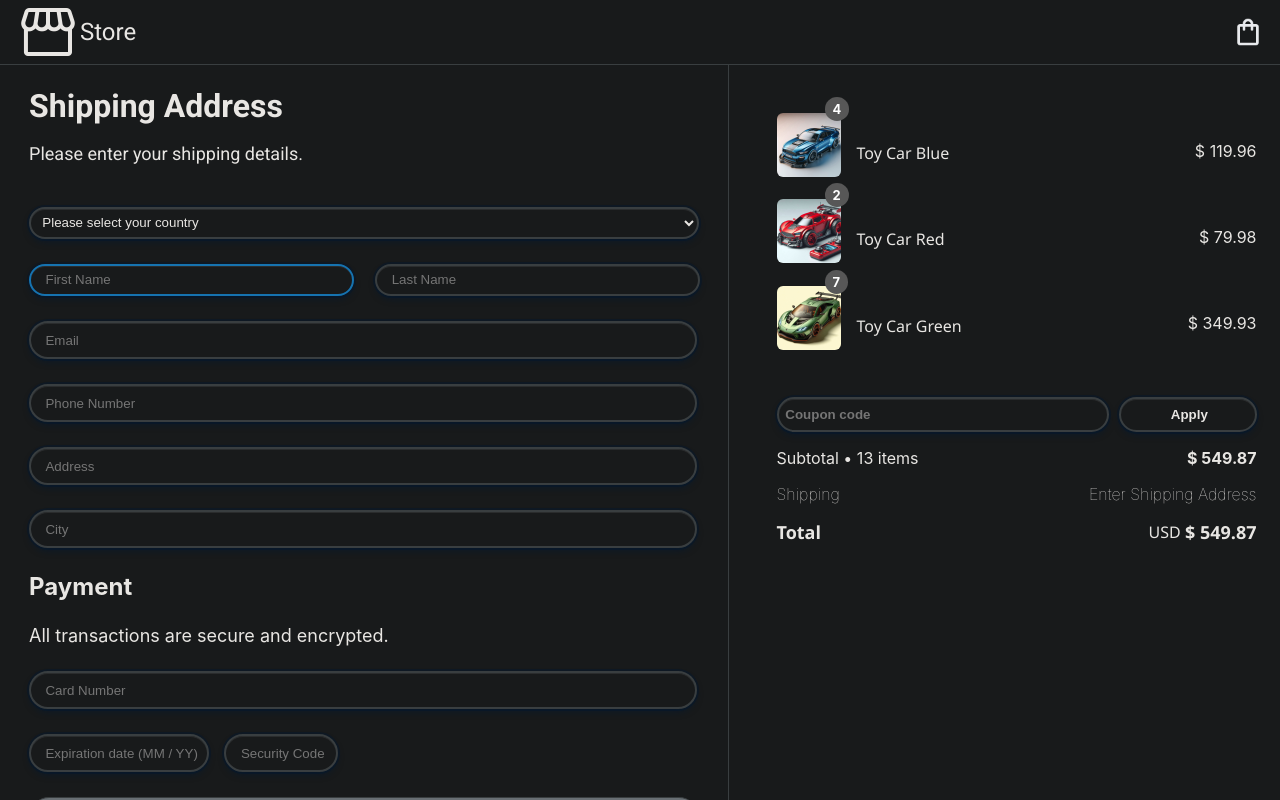
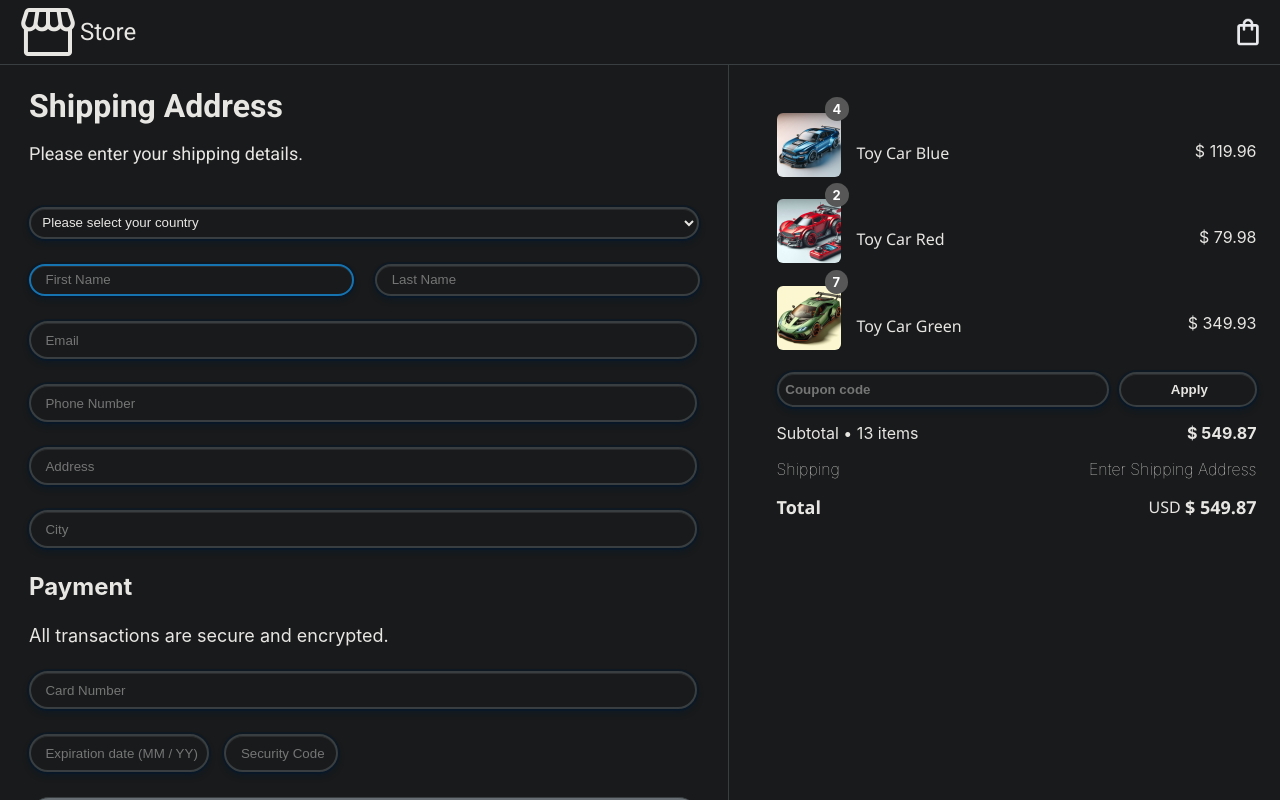
Before and after one commit to TroyWarez/basic-site, a React (Vite) app: page / in a window 1280 px wide. Shown: the top 800 px of the page. Built offline with nearby package versions, Linux system fonts and the light colour scheme.

Commit message:
margin change

```diff
--- a/src/components/CouponForm/CouponForm.module.css
+++ b/src/components/CouponForm/CouponForm.module.css
@@ -1,5 +1,6 @@
 .CouponInput {
     margin-left: 0!important;
+    margin-top: 0!important;
     height: min-content;
     margin-bottom: 1rem;
     padding-top: 0.5rem;
```
